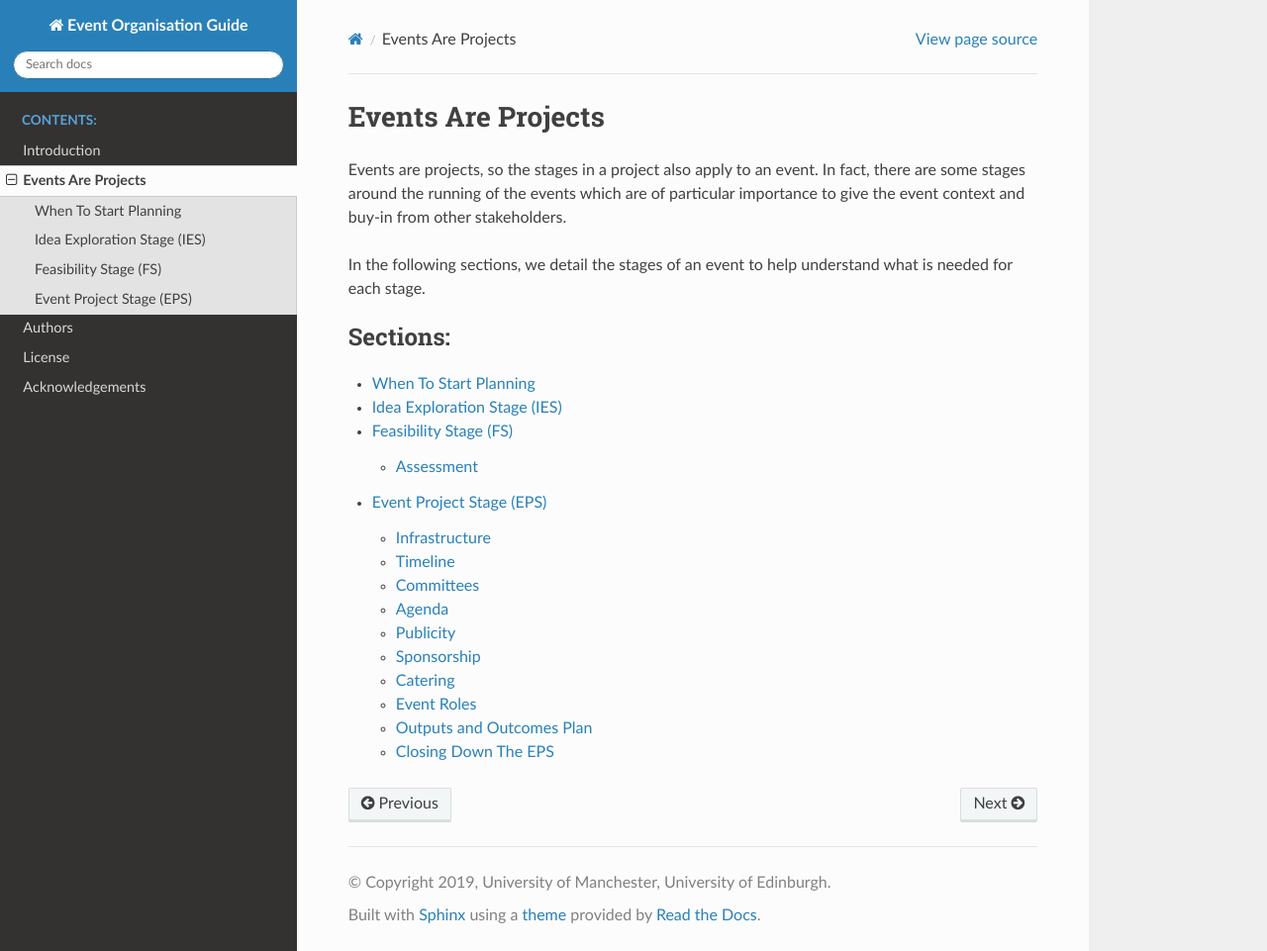
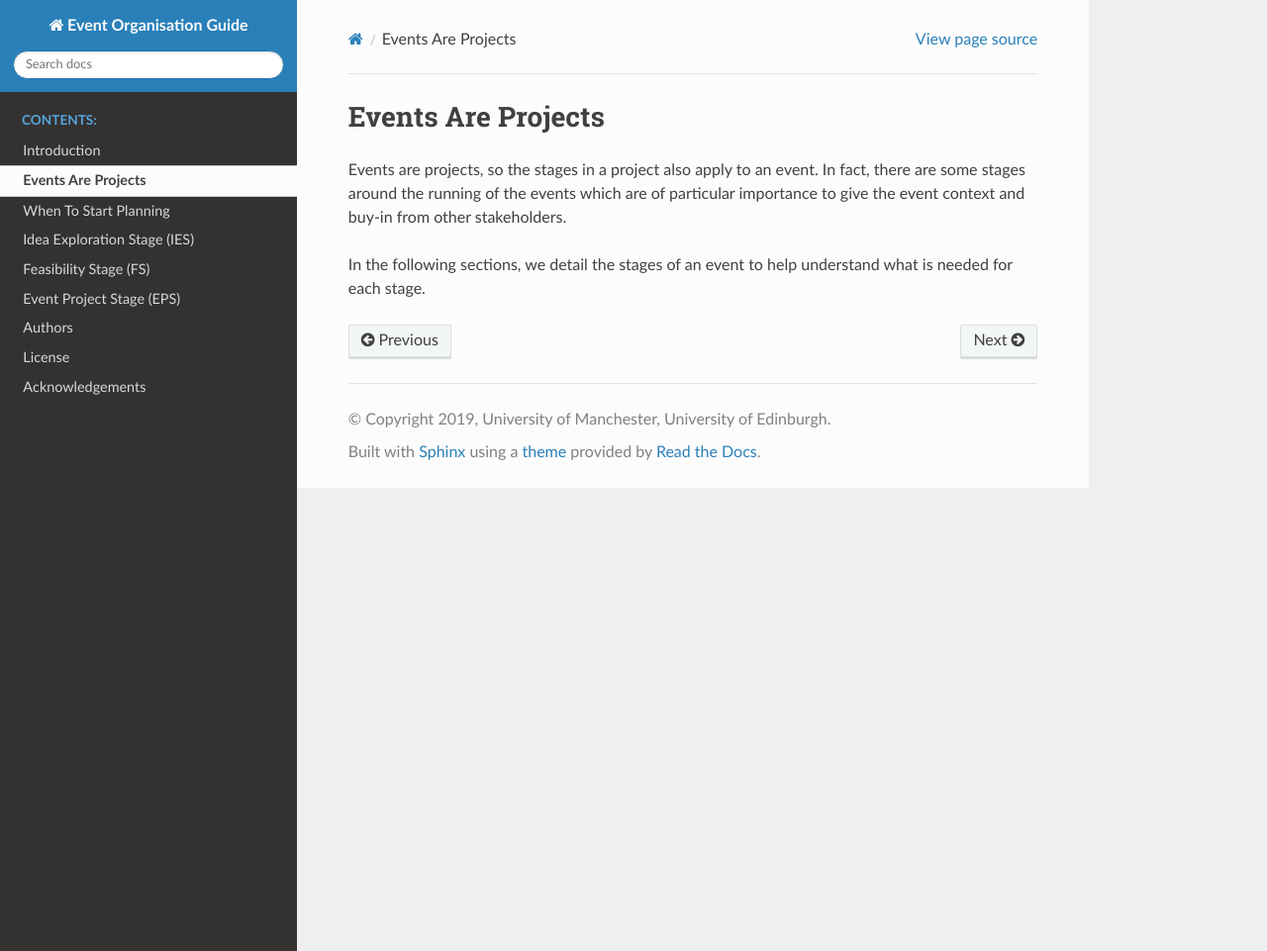
Before and after one commit to softwaresaved/event-organisation-guide, a Sphinx documentation site: the page built from docs/eog/events-are-projects.rst, in a window 1280 px wide and 961 px high. Shown: the whole window at 99% size. Built offline with Sphinx 7.4.7 and the Read the Docs theme 2.0.0, drawn with Linux system fonts in a browser that asks for light colours.

Commit message:
updated to the level of nested headings addressing https://github.com/softwaresaved/event-organisation-guide/issues/17

```diff
--- a/docs/eog/eps-closing-down.rst
+++ b/docs/eog/eps-closing-down.rst
@@ -27,7 +27,7 @@ A report summarising what happened at the event can be quite time-consuming to p
 If resources, such as presentations, video recordings, speed blog posts, outputs from a Hackday, are going to made available then these need to be made available, commissioned or collected. From experience, preparing a video of the event, which may include watching, editing, adding a cover, upload (e.g. to YouTube) and updating pages, takes a long time. You also have to decide when to publicise the material (e.g. as they are made available or when they are all ready) this should be part of your publicity plan.
 
 When are you done?
-*****************
+******************
 When all of the outputs you planned to produce are available, you can consider the output side of the event done.
 
 For outcomes, the EL may want to track longer-term changes – for example, a longer-term survey (~after 6 months or a year) for attendees might be useful to assess the impact of your event.
--- a/docs/eog/events-are-projects.rst
+++ b/docs/eog/events-are-projects.rst
@@ -5,12 +5,3 @@ Events Are Projects
 Events are projects, so the stages in a project also apply to an event. In fact, there are some stages around the running of the events which are of particular importance to give the event context and buy-in from other stakeholders.
 
 In the following sections, we detail the stages of an event to help understand what is needed for each stage.
-
-.. toctree::
-   :maxdepth: 2
-   :caption: Sections:
-
-   when-to-start
-   ideas-exploration-stage
-   feasibility-stage
-   event-project-stage-eps
```
Also changed, not shown: docs/index.rst (+5 -3 lines).
